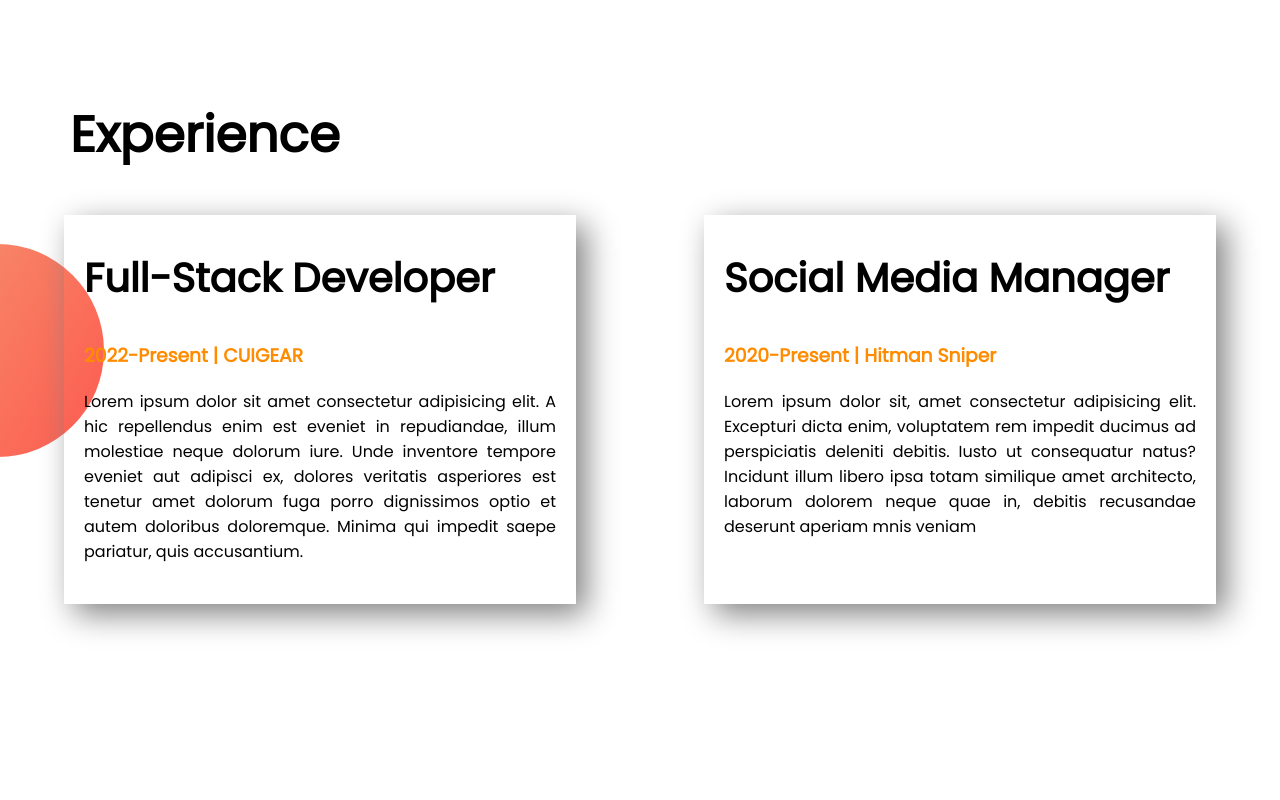
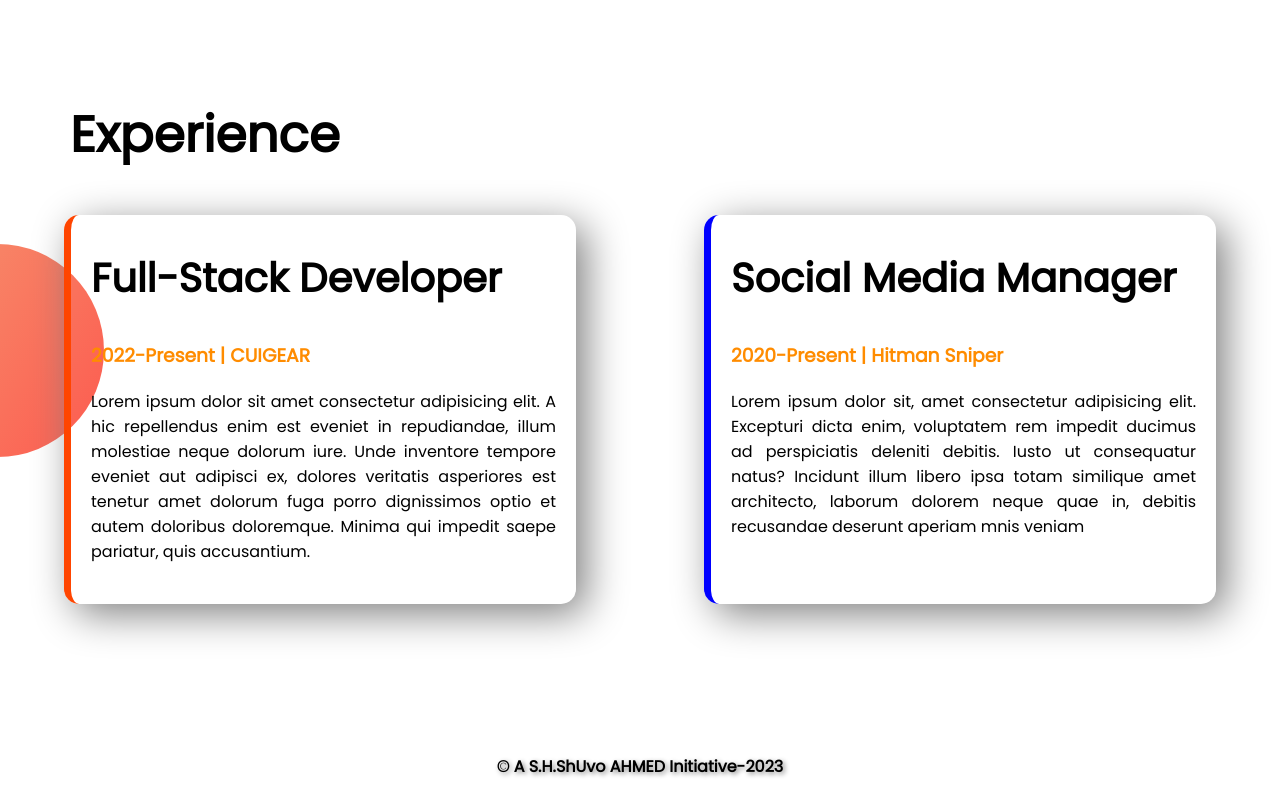
Before and after one commit to iamSHShUvo/ShUvo-s-Portfolio, a plain HTML site: page index.html in a window 1280 px wide. Shown: the part 1187-1987 px from the top of the page. Before the commit the page ends 1941 px from the top, so only its background shows below. Drawn offline with Linux system fonts and the light colour scheme.

Commit message:
footer done

```diff
--- a/index.html
+++ b/index.html
@@ -43,13 +43,13 @@
     <section class="section3">
 <h1 class="experience">Experience</h1>
 <div class="flexible-container">
-    <div class="experience-item">
+    <div id="full-stack-developer" class="experience-item">
         <h2>Full-Stack Developer</h2>
         <h3 class="name">2022-Present | CUIGEAR</h3>
 
         <p class="para">Lorem ipsum dolor sit amet consectetur adipisicing elit. A hic repellendus enim est eveniet in repudiandae, illum molestiae neque dolorum iure. Unde inventore tempore eveniet aut adipisci ex, dolores veritatis asperiores est tenetur amet dolorum fuga porro dignissimos optio et autem doloribus doloremque. Minima qui impedit saepe pariatur, quis accusantium.</p>
         </div>
-        <div class="experience-item technical">
+        <div id="social-media-manager" class="experience-item technical">
         <h2>Social Media Manager</h2>
         <h3 class="name">2020-Present | Hitman Sniper </h3>
 
@@ -58,4 +58,8 @@
 </div>
     </section>
 </body>
+
+<footer>
+    <h4> &COPY; A S.H.ShUvo AHMED Initiative-2023</h4>
+</footer>
 </html>
--- a/style.css
+++ b/style.css
@@ -65,11 +65,21 @@ p{
 }
 
 .experience-item{
-    box-shadow: 10px 10px 30px gray;
+    box-shadow: 10px 10px 40px gray;
     width: 40%;
     margin-left: 5%;
     margin-right: 5%;
     padding-left: 20px;
     padding-right: 20px;
-
+    border-radius: 15px;
 }
+#full-stack-developer{
+    border-left: 7px solid orangered;
+}
+#social-media-manager{
+    border-left: 7px solid blue;
+}
+footer h4{
+    text-align: center;
+  text-shadow: 2px 2px 5px gray;
+}
```
